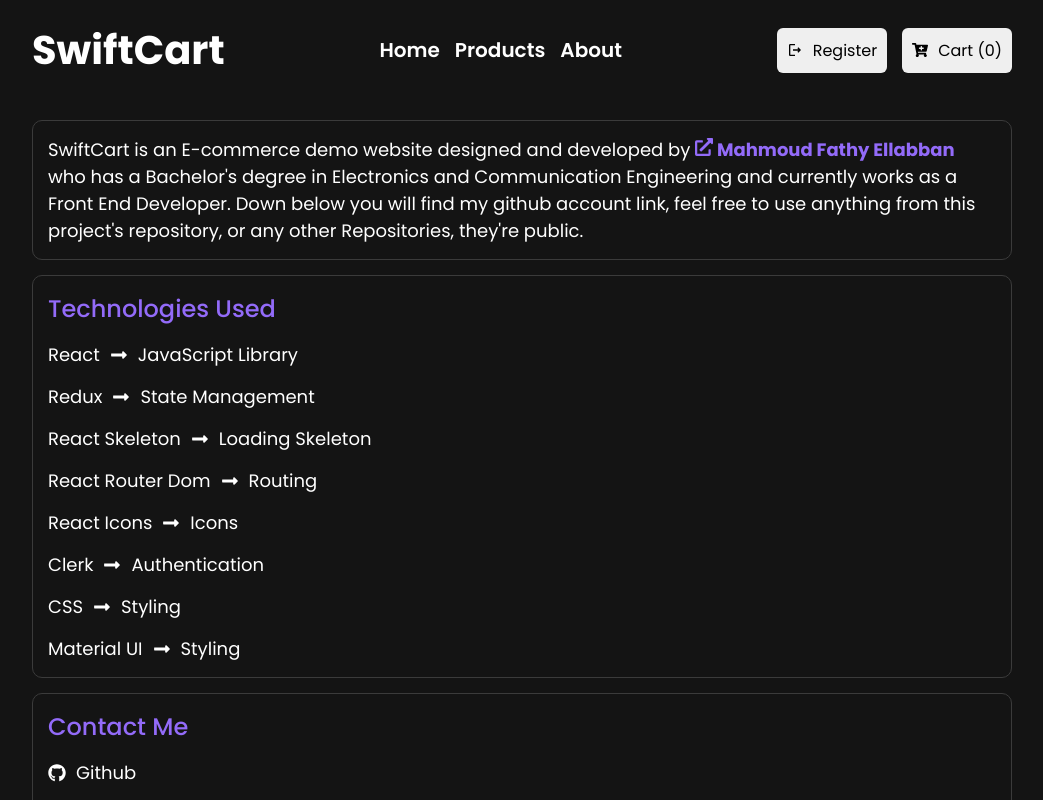
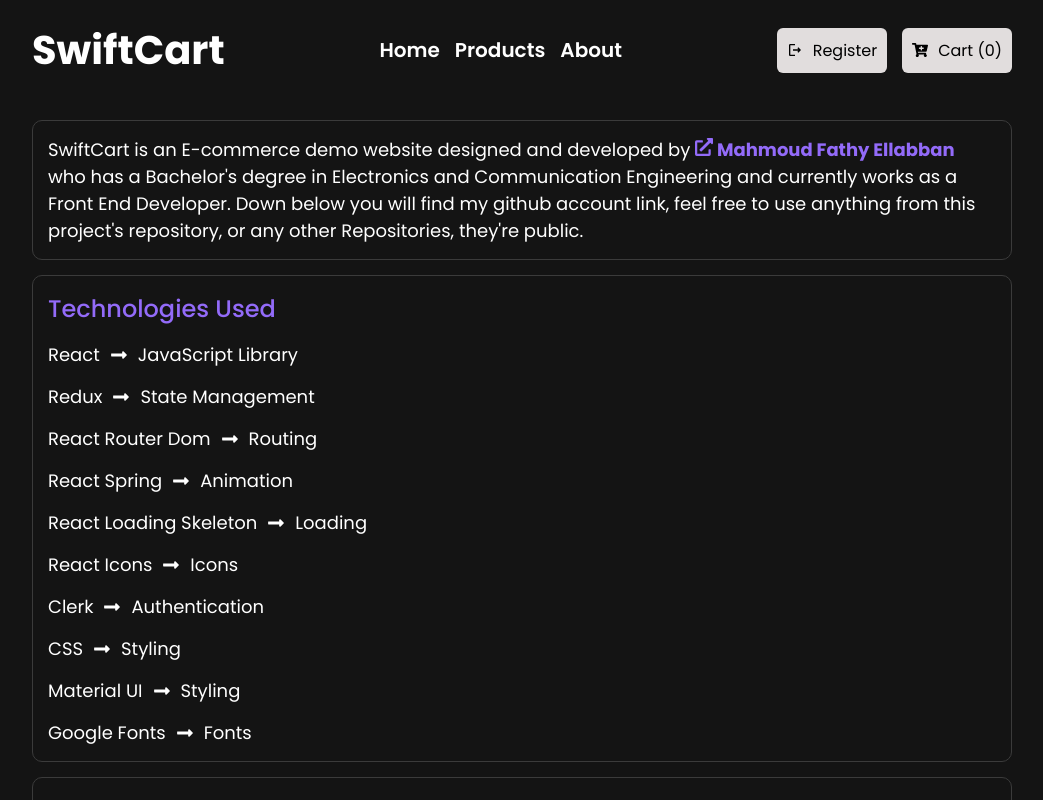
Before and after one commit to mahmoudellabban/SwiftCart, a React (Create React App) app: page /about in a window 1280 px wide. Shown: the top 800 px of the page, without its empty margins (118-1161 px from the left). Built offline with nearby package versions, Linux system fonts and the light colour scheme.

Commit message:
loading-skeleton-added

```diff
--- a/src/App.css
+++ b/src/App.css
@@ -8,7 +8,6 @@
   background-color: #141414;
   color: white;
 }
-
 body {
   font-family: "Poppins", sans-serif;
 }
--- a/src/components/About/About.jsx
+++ b/src/components/About/About.jsx
@@ -1,7 +1,14 @@
 import React from "react";
 import { TbWorld } from "react-icons/tb";
 import "./about.css";
-import {FaInstagram, FaFacebook, FaLinkedin, FaGithub, FaExternalLinkAlt, FaLongArrowAltRight } from "react-icons/fa";
+import {
+  FaInstagram,
+  FaFacebook,
+  FaLinkedin,
+  FaGithub,
+  FaExternalLinkAlt,
+  FaLongArrowAltRight,
+} from "react-icons/fa";
 const About = () => {
   function seeWebsite() {
     const websiteUrl = "https://mahmoudellabban.github.io/myWebsite/";
@@ -30,10 +37,13 @@
             Redux <FaLongArrowAltRight /> State Management
           </p>
           <p>
-            React Skeleton <FaLongArrowAltRight /> Loading Skeleton
+            React Router Dom <FaLongArrowAltRight /> Routing
           </p>
           <p>
-            React Router Dom <FaLongArrowAltRight /> Routing
+            React Spring <FaLongArrowAltRight /> Animation
+          </p>
+          <p>
+            React Loading Skeleton <FaLongArrowAltRight /> Loading
           </p>
           <p>
             React Icons <FaLongArrowAltRight /> Icons
@@ -47,15 +57,52 @@
           <p>
             Material UI <FaLongArrowAltRight /> Styling
           </p>
-
+          <p>
+            Google Fonts <FaLongArrowAltRight /> Fonts
+          </p>
         </div>
         <div className="second">
           <h2>Contact me</h2>
-          <a href="https://github.com/mahmoudellabban" rel="noreferrer" target="_blank"> <FaGithub /> Github</a>
-          <a href="https://mahmoudellabban.github.io/myWebsite/" rel="noreferrer" target="_blank"> <TbWorld /> My Website</a>
-          <a href="https://www.linkedin.com/in/mahmoud-ellabban/" rel="noreferrer" target="_blank"> <FaLinkedin /> LinkedIn</a>
-          <a href="https://www.facebook.com/mahmoud.ellabban.7" rel="noreferrer" target="_blank"> <FaFacebook /> Facebook</a>
-          <a href="https://www.instagram.com/mahmoud.ellabban.74/" rel="noreferrer" target="_blank"> <FaInstagram /> Instagram</a>
+          <a
+            href="https://github.com/mahmoudellabban"
+            rel="noreferrer"
+            target="_blank"
+          >
+            {" "}
+            <FaGithub /> Github
+          </a>
+          <a
+            href="https://mahmoudellabban.github.io/myWebsite/"
+            rel="noreferrer"
+            target="_blank"
+          >
+            {" "}
+            <TbWorld /> My Website
+          </a>
+          <a
+            href="https://www.linkedin.com/in/mahmoud-ellabban/"
+            rel="noreferrer"
+            target="_blank"
+          >
+            {" "}
+            <FaLinkedin /> LinkedIn
+          </a>
+          <a
+            href="https://www.facebook.com/mahmoud.ellabban.7"
+            rel="noreferrer"
+            target="_blank"
+          >
+            {" "}
+            <FaFacebook /> Facebook
+          </a>
+          <a
+            href="https://www.instagram.com/mahmoud.ellabban.74/"
+            rel="noreferrer"
+            target="_blank"
+          >
+            {" "}
+            <FaInstagram /> Instagram
+          </a>
         </div>
       </div>
     </section>
--- a/src/components/Navbar/Navbar.jsx
+++ b/src/components/Navbar/Navbar.jsx
@@ -24,14 +24,14 @@
             <Link to={"/about"}>About</Link>
           </div>
           <div className="btns">
-            <button>
+            <Link to={"auth"}>
               <MdOutlineLogout />
               Register
-            </button>
-            <button>
+            </Link>
+            <Link to={"cart"}>
               <FaCartPlus />
               Cart (0)
-            </button>
+            </Link>
           </div>
           <div className="mobile">
             <button className="toggle-button" onClick={toggleMenu}>
@@ -56,13 +56,14 @@
                   </Link>
                 </div>
                 <div className="Btns">
-                  <button>
-                    <MdOutlineLogout /> Register
-                  </button>
-                  <button>
+                  <Link to={"auth"}>
+                    <MdOutlineLogout />
+                    Register
+                  </Link>
+                  <Link to={"cart"}>
                     <FaCartPlus />
                     Cart (0)
-                  </button>
+                  </Link>
                 </div>
               </div>
             )}
--- a/src/components/Navbar/navbar.css
+++ b/src/components/Navbar/navbar.css
@@ -30,7 +30,7 @@
   display: flex;
   gap: 15px;
 }
-.nav-container .btns button {
+.nav-container .btns a  {
   display: flex;
   justify-content: center;
   align-items: center;
@@ -42,8 +42,10 @@
   font-size: 16px;
   font-weight: 400;
   font-family: "Poppins", sans-serif;
+  color: black;
+  background-color: rgb(225, 221, 221);
 }
-.nav-container .btns button:hover {
+.nav-container .btns a:hover {
   background-color: rgba(147,107,249,255);
   color: white;
 }
@@ -96,7 +98,7 @@
     justify-content: space-around;
     width: 100%;
   }
-  .nav-container .mobile .menu .Btns button {
+  .nav-container .mobile .menu .Btns a {
     height: 50px;
     display: flex;
     justify-content: center;
--- a/src/components/Products/Products.jsx
+++ b/src/components/Products/Products.jsx
@@ -86,7 +86,13 @@
         <div className="products">
           <div className="data">
             {isLoading ? (
-              <>loading...</>
+              <>
+                <div className="card">
+                <Skeleton height={350} baseColor="#4343431b" highlightColor=" #2014141b"/>
+                <Skeleton height={350} baseColor="#4343431b" highlightColor=" #2014141b"/>
+                <Skeleton height={350} baseColor="#4d47471b" highlightColor=" #2014141b"/>
+                </div>
+              </>
             ) : (
               <div className="card">
                 {searchResults.map((product) => (
```
